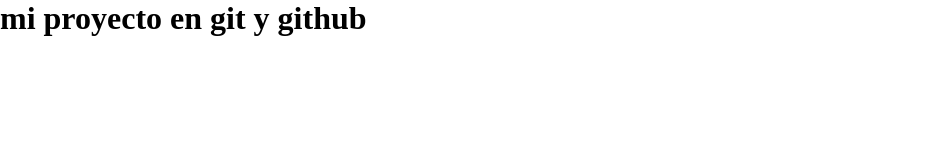
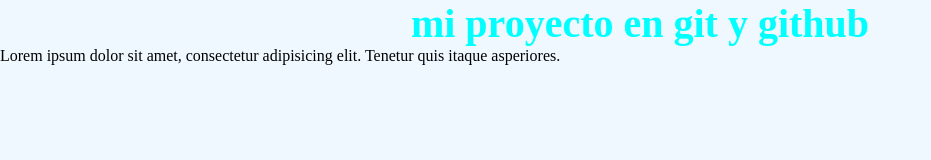
Before and after one commit to Jonathandamiann/JonathanCoder, a plain HTML site: page index.html in a window 1280 px wide. Shown: the whole page, without its empty margins (0-931 px from the left). Drawn offline with Linux system fonts and the light colour scheme.

Commit message:
guardo los cambios en estilos y en el index un parrafo

```diff
--- a/estilo.css
+++ b/estilo.css
@@ -2,3 +2,13 @@
     margin: 0;
     padding: 0;
 }
+
+body{
+    background-color: aliceblue;
+}
+
+h1{
+    text-align: center;
+    color: aqua;
+    font-size: 40px;
+}
--- a/index.html
+++ b/index.html
@@ -9,5 +9,6 @@
 </head>
 <body>
     <h1>mi proyecto en git y github</h1>
+    <p>Lorem ipsum dolor sit amet, consectetur adipisicing elit. Tenetur quis itaque asperiores.</p>
 </body>
 </html>
```
